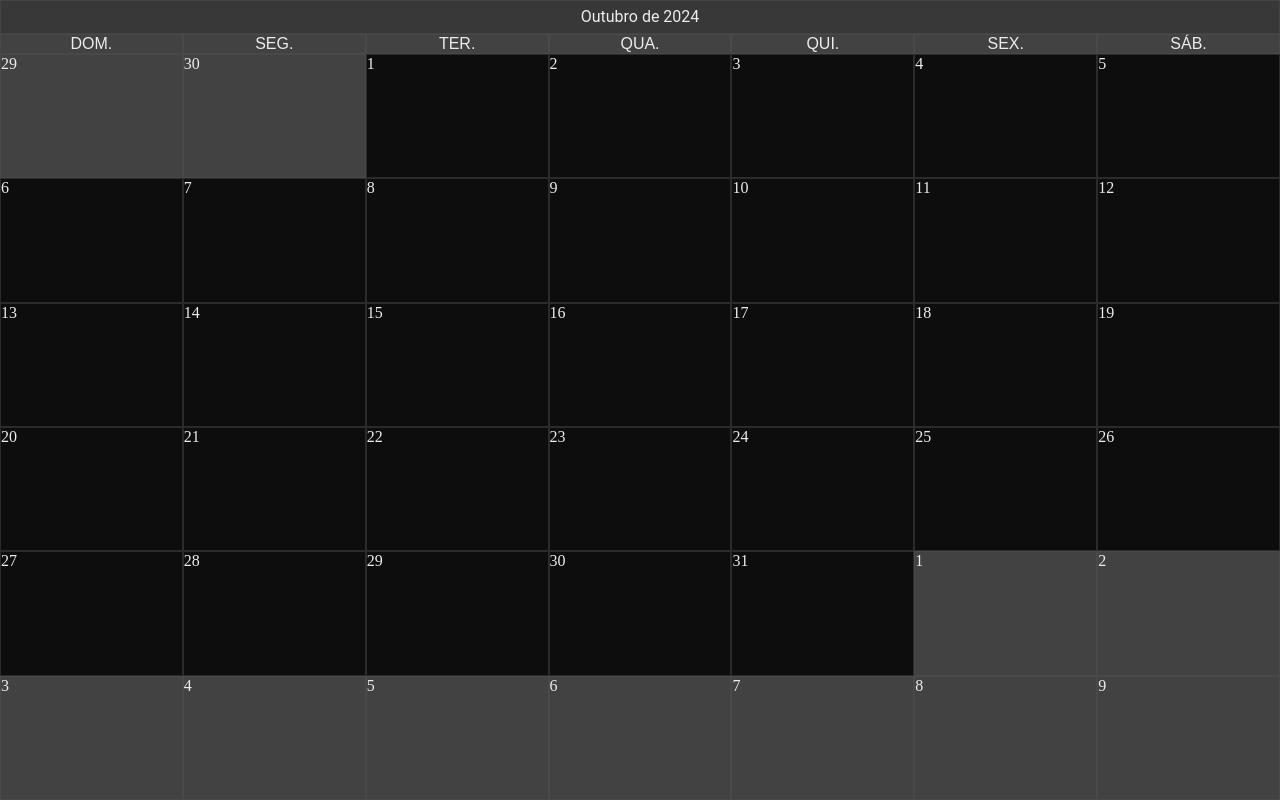
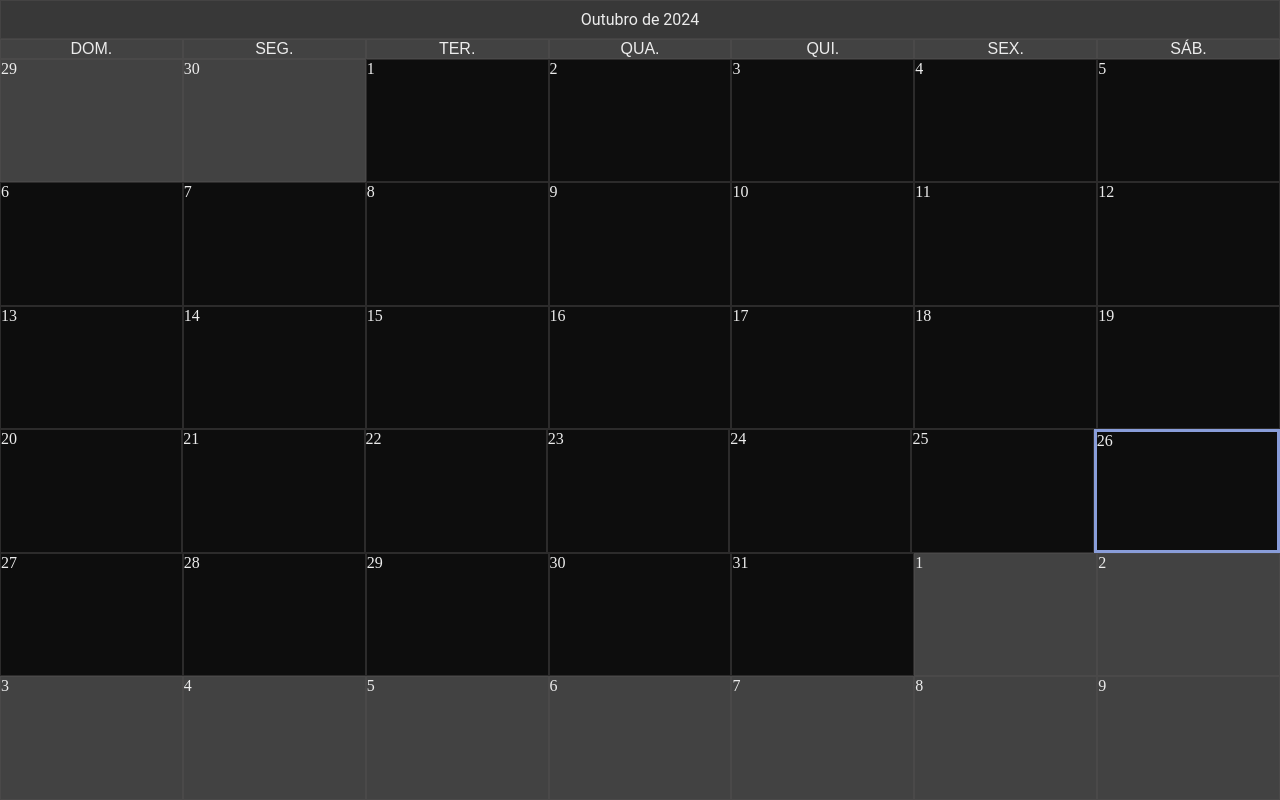
Before and after one commit to william-mjsouza/meu-calendario, a plain HTML site: page calendar.html in a window 1280 px wide. Drawn offline with Linux system fonts and the light colour scheme.

Commit message:
Adição de borda no dia atual
Foi adicionada uma borda grossa e azul clara para destacar visualmente o dia atual no calendário.

```diff
--- a/calendar.css
+++ b/calendar.css
@@ -51,7 +51,7 @@ section.calendar {
 }
 
 .calendar-title {
-    padding: 0.5%;
+    padding: 0.7%;
     border: 1px solid var(--matrix-border-color);
     font-family: var(--calendar-title-font);
     font-size: 1em;
--- a/showCalendar.js
+++ b/showCalendar.js
@@ -25,7 +25,7 @@ function getMonthName(month) {
 }
 
 
-function showCalendar(year, month) {
+function showCalendar(day, month, year) {
     const calendarTitle = document.querySelector('.calendar-title');
     const monthElement = document.querySelector('.month');
     const daysCells = monthElement.querySelectorAll('.days');
@@ -41,8 +41,9 @@ function showCalendar(year, month) {
 
     // Limpa as células antes de preencher
     daysCells.forEach(cell => {
-        cell.textContent = ''; // Limpa as células
-        cell.style.backgroundColor = ''; // Remove o estilo anterior
+        cell.textContent = ''; // Remove o conteúdo anterior
+        cell.style.backgroundColor = ''; // Remove a cor de de fundo anterior
+        cell.style.border = ''; // Remove qualquer borda anterior
     });
 
     // Preenche as células com os últimos dias do mês anterior
@@ -55,6 +56,12 @@ function showCalendar(year, month) {
     for (let i = dayOfWeek; i < dayOfWeek + daysInMonth; i++) {
         daysCells[i].textContent = dayCounter;
         daysCells[i].style.backgroundColor = 'var(--days-bg-color)'; // Cor dos dias do mês atual
+
+        // Verifica se é o dia atual e adiciona o estilo de borda
+        if (dayCounter === day) {
+            daysCells[i].style.border = '3px solid #899DD9'; // Borda grossa e azul clara para o dia atual
+        }
+
         dayCounter++;
     }
 
@@ -68,9 +75,10 @@ function showCalendar(year, month) {
 }
 
 
-// Pega o ano e o mês atuais
+// Pega o ano, mês e dia atuais
 const currentDate = new Date();
 const year = currentDate.getFullYear();
 const month = currentDate.getMonth() + 1; // getMonth() retorna o mês de 0 a 11, então adicionamos 1
+const day = currentDate.getDate();
 
-showCalendar(year, month);
+showCalendar(day, month, year);
```
